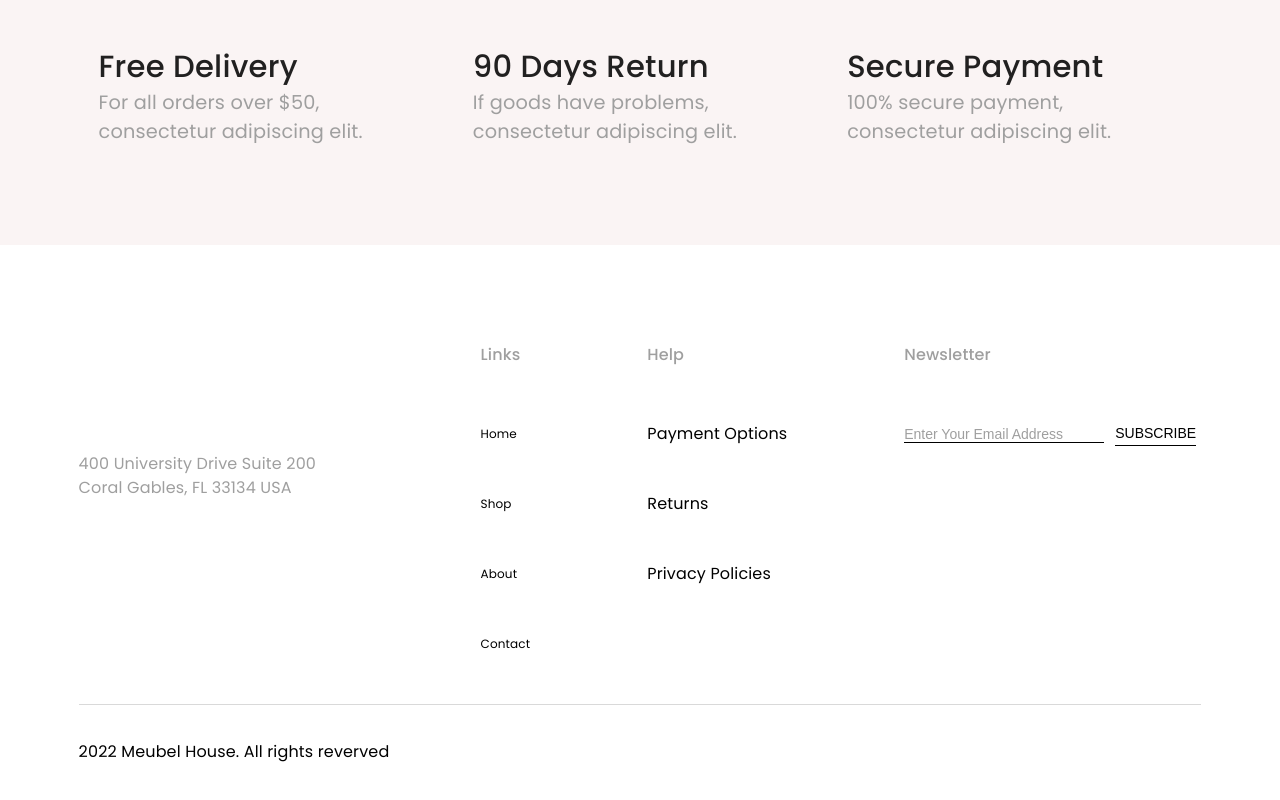
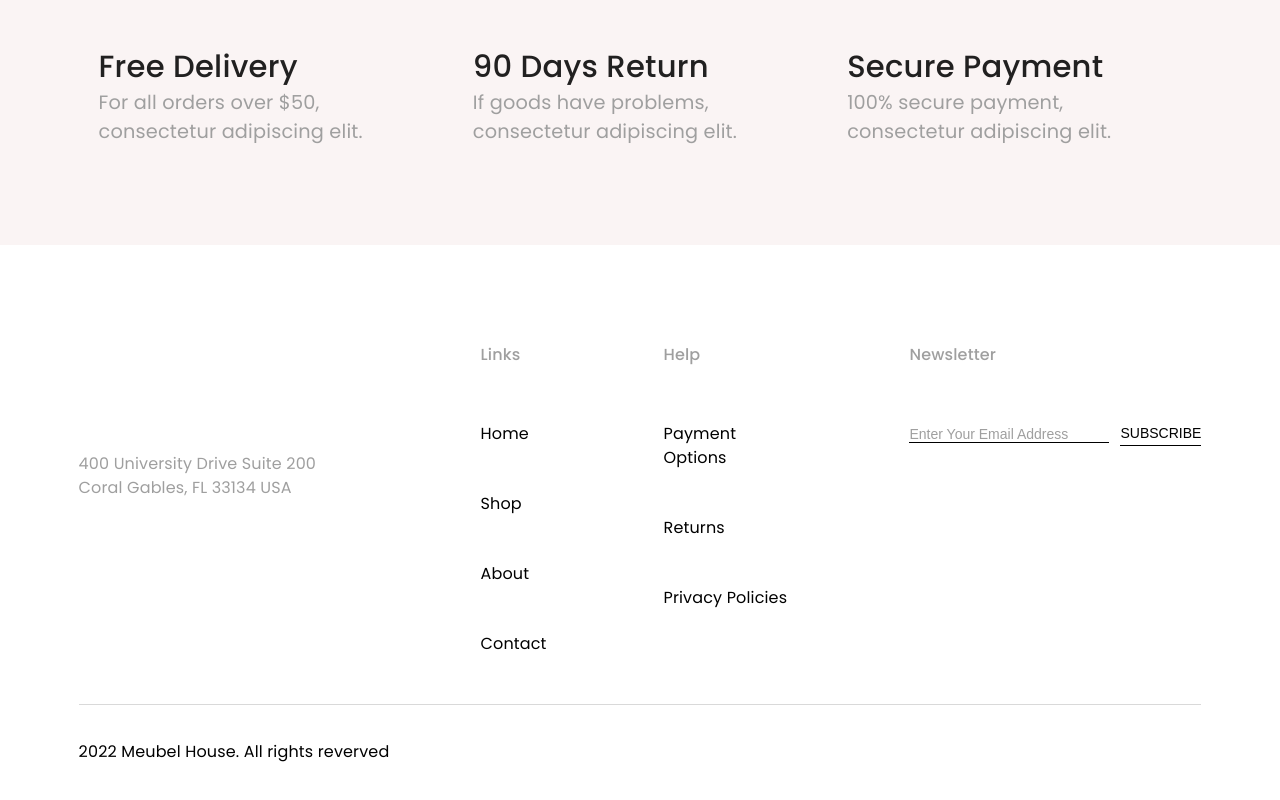
Before and after one commit to PriscillaAkumu/Ecommerce-Project, a React (Vite) app: page /account in a window 1280 px wide. Shown: the part 958-1758 px from the top of the page. Built offline with nearby package versions, Linux system fonts and the light colour scheme.

Commit message:
edit on footer

```diff
--- a/src/Pages/Cart/Cart.jsx
+++ b/src/Pages/Cart/Cart.jsx
@@ -6,7 +6,6 @@
 import './cart.css';
 import { ThemeProvider } from '@mui/material';
 import theme from '../../Theme';
-
 
 const Cart = () => {
   const breadcrumbItems = [
--- a/src/components/Banner/Banner.jsx
+++ b/src/components/Banner/Banner.jsx
@@ -10,7 +10,6 @@
   fontFamily: 'Poppins',
   fontWeight: 500,
   fontSize: '48px',
-
 };
 
 const Banner = ({ pageTitle, breadcrumbItems }) => {
--- a/src/components/Button/Button.css
+++ b/src/components/Button/Button.css
@@ -25,9 +25,8 @@
   box-shadow: rgba(0, 0, 0, 0.15) 0px 0px 0px 1px inset;
 }
 
-.button--maroon{
-color:#f1f1f1;
-
+.button--maroon {
+  color: #f1f1f1;
 }
 
 .button--small {
--- a/src/components/Footer/Footer.jsx
+++ b/src/components/Footer/Footer.jsx
@@ -11,10 +11,30 @@
         <div>
           <h6>Links</h6>
           <nav>
-            <Link to='/'>Home</Link>
-            <Link to='/shop'>Shop</Link>
-            <Link to='/about'>About</Link>
-            <Link to='/contact'>Contact</Link>
+            <li>
+              {' '}
+              <Link to='/' style={{ fontSize: '16px' }}>
+                Home
+              </Link>{' '}
+            </li>
+            <li>
+              {' '}
+              <Link to='/shop' style={{ fontSize: '16px' }}>
+                Shop
+              </Link>{' '}
+            </li>
+            <li>
+              {' '}
+              <Link to='/about' style={{ fontSize: '16px' }}>
+                About
+              </Link>{' '}
+            </li>
+            <li>
+              {' '}
+              <Link to='/contact' style={{ fontSize: '16px' }}>
+                Contact
+              </Link>{' '}
+            </li>
           </nav>
         </div>
         <div>
```
